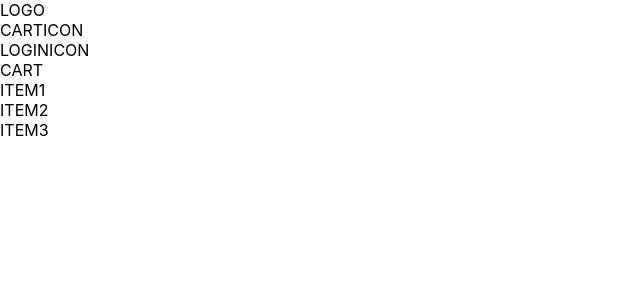
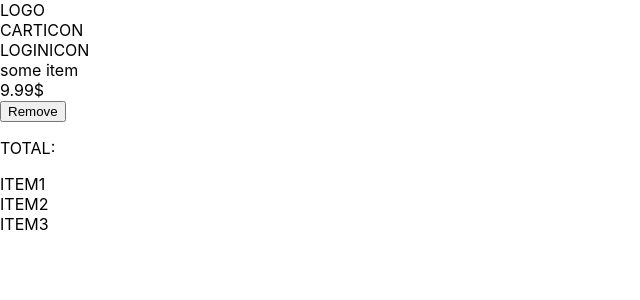
Before and after one commit to havszab/shitwish-frontend-service, a React app: page /cart in a window 1280 px wide. Shown: the top 300 px of the page, without its empty margins (0-640 px from the left). Built offline with nearby package versions, Linux system fonts and the light colour scheme.

Commit message:
cart implemented without backend and css

```diff
--- a/src/containers/Cart/Cart.js
+++ b/src/containers/Cart/Cart.js
@@ -1,11 +1,32 @@
 import React, {Component} from 'react';
+import Items from "./Items/Items";
 
 class Cart extends Component {
 
+    state = {
+        items: [
+            {
+                id: 1,
+                name: "some item",
+                price: 9.99
+            }
+        ]
+    };
+
+    getTotalPriceHandler = () => {
+        let totalPrice = 0;
+        this.state.items.map(item => {
+            totalPrice += item.price;
+        })
+        return totalPrice;
+    }
+
     render() {
+
         return (
             <div>
-                CART
+                <Items items={this.state.items}/>
+                <p>TOTAL: {this.getTotalPriceHandler}</p>
             </div>
         );
     }
--- a/src/containers/Cart/Items/Item/Item.js
+++ b/src/containers/Cart/Items/Item/Item.js
@@ -3,7 +3,7 @@ import React from "react";
 const item = (props) => (
     <div>
         <div>{props.name}</div>
-        <div>{props.price}</div>
+        <div>{props.price}$</div>
         <div><button onClick={props.click}>Remove</button></div>
     </div>
 );
```
